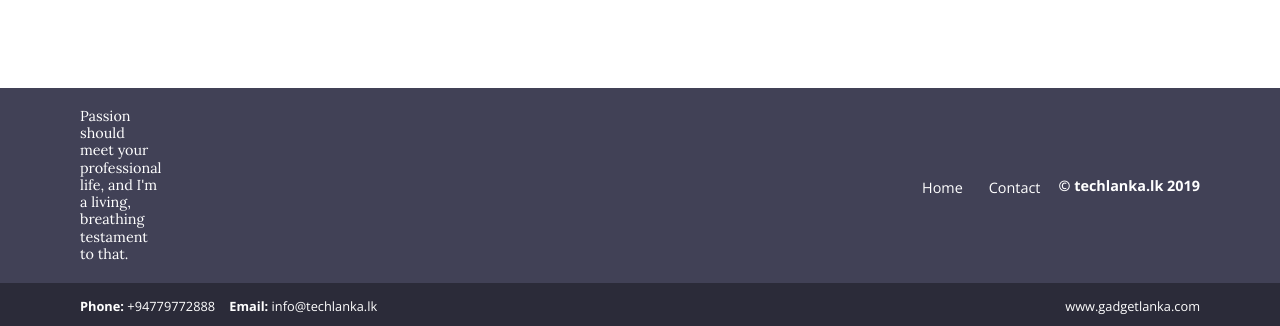
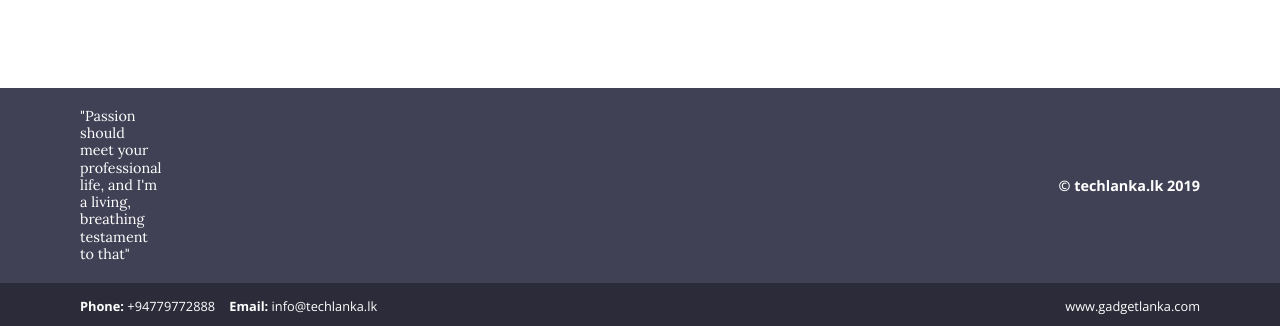
Before and after one commit to techlanka/business, a Jekyll site: the page built from index.html, in a window 1280 px wide. Shown: the part 1467-1793 px from the top of the page. Built offline with Jekyll 4.4.1, drawn with Linux system fonts in a browser that asks for light colours.

Commit message:
Update footer.html

```diff
--- a/_includes/footer.html
+++ b/_includes/footer.html
@@ -3,10 +3,8 @@
     <div class="row">
       <div class="col-12">
         <div class="footer">
-          <h5 class="footer-title">Passion should meet your professional life, and I'm a living, breathing testament to that.</h5>
+          <h5 class="footer-title">"Passion should meet your professional life, and I'm a living, breathing testament to that"</h5>
           <ul class="footer-menu">
-            <li><a href="{{site.baseurl}}/">Home</a></li>
-            <li><a href="{{site.baseurl}}/contact">Contact</a></li>
             <li class="copyright">© {{site.title}} {{site.time | date:'%Y'}}</li>
           </ul>
         </div>
```
